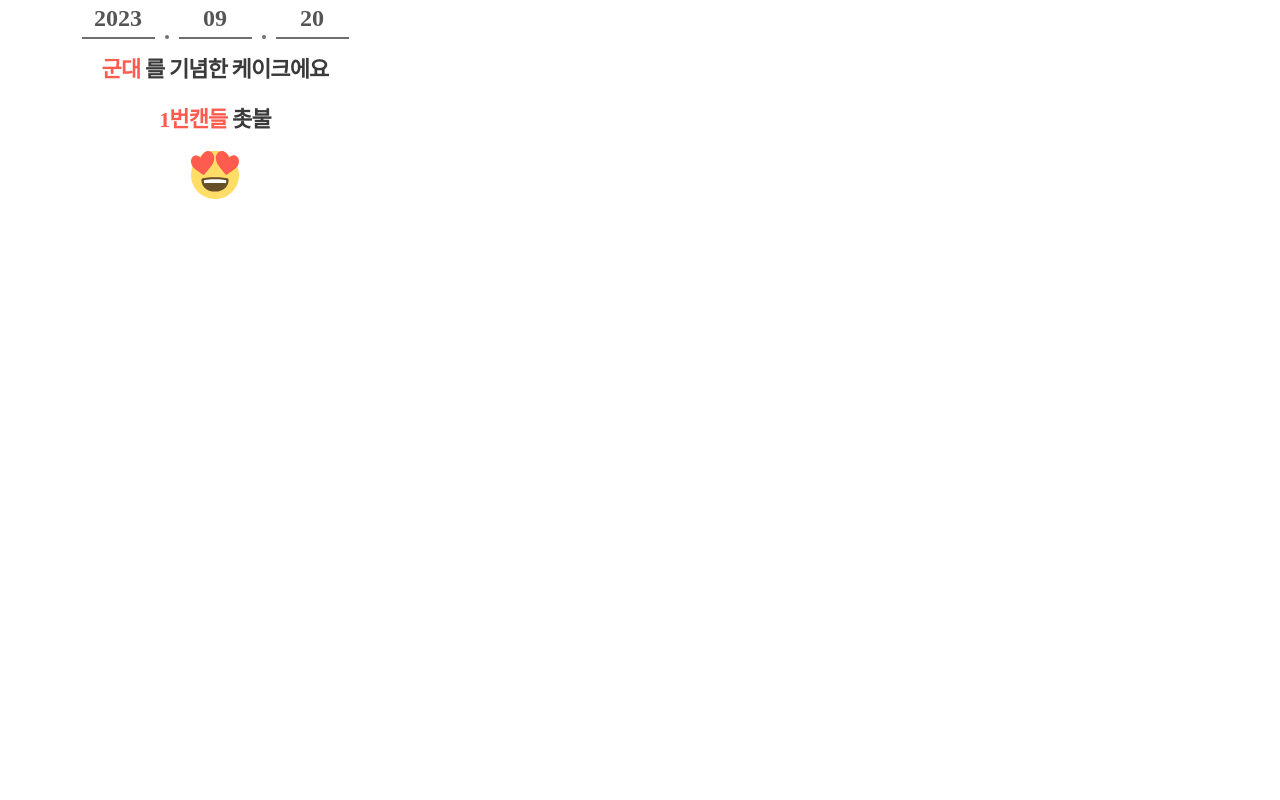
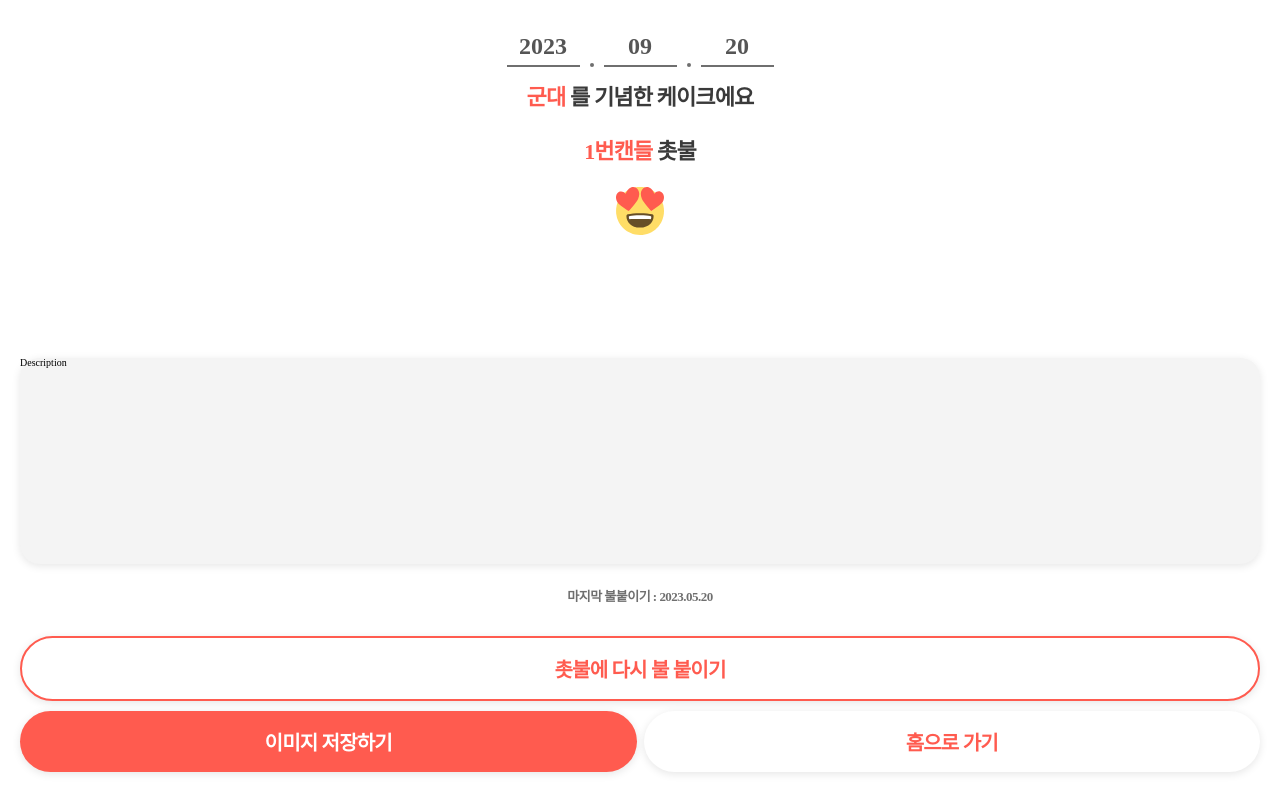
Before and after one commit to DOSOPT-SOPKATHON-WEB4/Web, a React (Vite) app in the folder FrontEnd/: page /candle-detail in a window 1280 px wide. Built offline with nearby package versions, Linux system fonts and the light colour scheme.

Commit message:
style: CandleDetailPage 기본 UI 구성

```diff
--- /dev/null
+++ b/FrontEnd/src/components/CandleDetail/Buttons.jsx
@@ -0,0 +1,54 @@
+import styled from 'styled-components';
+
+const Buttons = () => {
+  return (
+    <St.Wrapper>
+      <Btn1 type='button'>촛불에 다시 불 붙이기</Btn1>
+      <div>
+        <Btn2 type='button'>이미지 저장하기</Btn2>
+        <Btn3 type='button'>홈으로 가기</Btn3>
+      </div>
+    </St.Wrapper>
+  );
+};
+
+export default Buttons;
+
+const St = {
+  Wrapper: styled.section`
+    display: flex;
+    flex-direction: column;
+    gap: 1rem;
+
+    width: 100%;
+
+    & > div {
+      display: flex;
+      gap: 0.7rem;
+    }
+  `,
+  Btn: styled.button`
+    padding: 1.6rem 0rem;
+    width: 100%;
+
+    ${({ theme }) => theme.fonts.s3};
+    border-radius: 10rem;
+    ${({ theme }) => theme.shadow.shadow};
+  `,
+};
+
+const Btn1 = styled(St.Btn)`
+  border: 0.2rem solid ${({ theme }) => theme.colors.red};
+  background-color: ${({ theme }) => theme.colors.white};
+  color: ${({ theme }) => theme.colors.red};
+`;
+const Btn2 = styled(St.Btn)`
+  border: none;
+  background-color: ${({ theme }) => theme.colors.red};
+  color: ${({ theme }) => theme.colors.white};
+`;
+const Btn3 = styled(St.Btn)`
+  border: none;
+  background-color: ${({ theme }) => theme.colors.white};
+  color: ${({ theme }) => theme.colors.red};
+`;
--- a/FrontEnd/src/components/CandleDetail/Date.jsx
+++ b/FrontEnd/src/components/CandleDetail/Date.jsx
@@ -1,3 +1,4 @@
+import React from 'react';
 import styled from 'styled-components';
 
 const Date = () => {
@@ -7,13 +8,13 @@ const Date = () => {
   return (
     <St.Wrapper>
       {dates.map((dateText, idx) => (
-        <>
-          <div key={idx}>
+        <React.Fragment key={idx}>
+          <div>
             <St.Text>{dateText}</St.Text>
             <St.UnderLine />
           </div>
           {idx !== dateText.length && <St.Dot />}
-        </>
+        </React.Fragment>
       ))}
     </St.Wrapper>
   );
--- /dev/null
+++ b/FrontEnd/src/components/CandleDetail/Description.jsx
@@ -0,0 +1,19 @@
+import styled from 'styled-components';
+
+const Description = () => {
+  return <St.Wrapper>Description</St.Wrapper>;
+};
+
+export default Description;
+
+const St = {
+  Wrapper: styled.section`
+    width: 100%;
+    height: 20.6rem;
+
+    background-color: ${({ theme }) => theme.colors.gray6};
+    border-radius: 2rem;
+
+    ${({ theme }) => theme.shadow.shadow};
+  `,
+};
--- /dev/null
+++ b/FrontEnd/src/components/CandleDetail/LastUpdate.jsx
@@ -0,0 +1,16 @@
+import styled from 'styled-components';
+
+const LastUpdate = () => {
+  const LAST = '2023.05.20';
+
+  return <St.Wrapper>마지막 불붙이기 : {LAST}</St.Wrapper>;
+};
+
+export default LastUpdate;
+
+const St = {
+  Wrapper: styled.p`
+    color: ${({ theme }) => theme.colors.gray3};
+    ${({ theme }) => theme.fonts.c1};
+  `,
+};
--- a/FrontEnd/src/pages/CandleDetailPage.jsx
+++ b/FrontEnd/src/pages/CandleDetailPage.jsx
@@ -2,12 +2,23 @@ import React from 'react';
 import Date from '../components/CandleDetail/Date';
 import styled from 'styled-components';
 import Text from '../components/CandleDetail/Text';
+import Description from '../components/CandleDetail/Description';
+import LastUpdate from '../components/CandleDetail/LastUpdate';
+import Buttons from '../components/CandleDetail/Buttons';
 
 const CandleDetailPage = () => {
+  const candleId = 1;
+  const cakeName = '승희';
+
   return (
     <St.Wrapper>
       <Date />
       <Text />
+      <div>
+        <Description />
+        <LastUpdate />
+      </div>
+      <Buttons />
     </St.Wrapper>
   );
 };
@@ -18,7 +29,22 @@ const St = {
   Wrapper: styled.section`
     display: flex;
     flex-direction: column;
+    align-items: center;
+    justify-content: space-between;
 
-    align-items: center;
+    width: 100vw;
+    height: 100vh;
+    padding: 2.8rem 2rem;
+
+    & > div {
+      width: 100%;
+      height: 100%;
+
+      display: flex;
+      flex-direction: column;
+      align-items: center;
+
+      gap: 2.2rem;
+    }
   `,
 };
```
